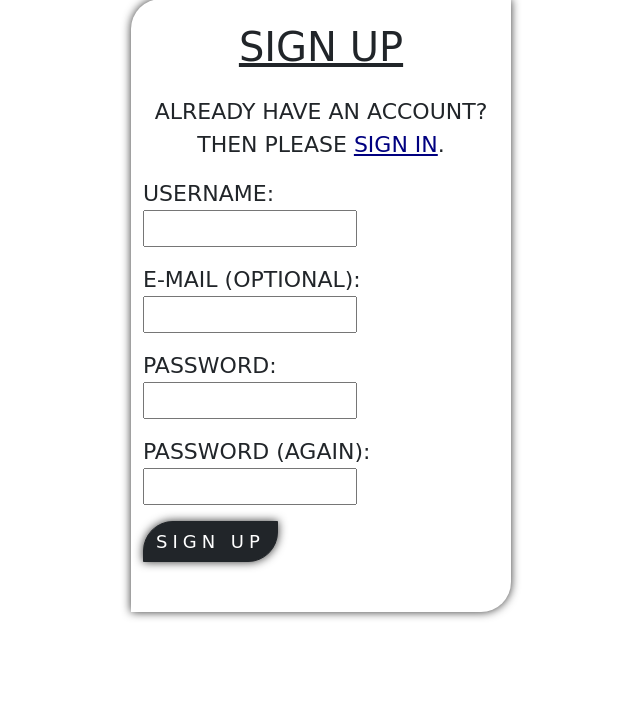
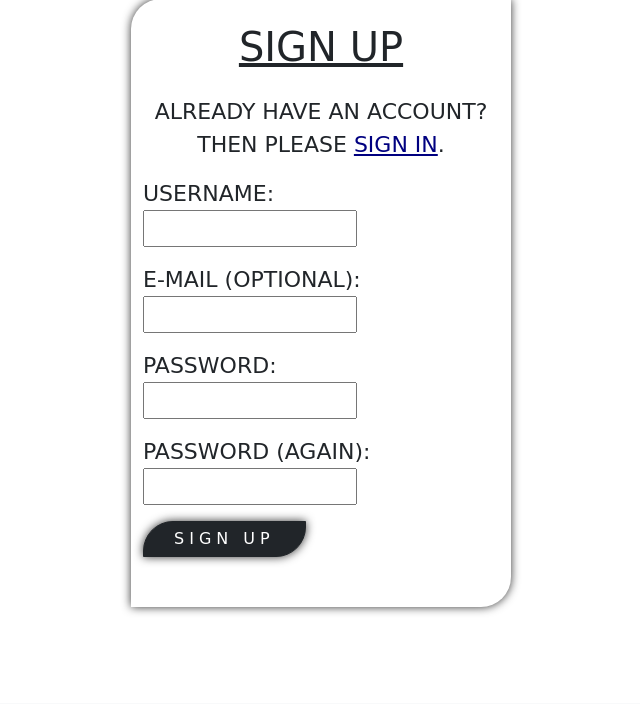
Before and after one commit to GeorgianF/Grace-P4-CI, a Django app: page /accounts/signup/ in a window 1280 px wide. Shown: the part 97-801 px from the top of the page, without its empty margins (319-959 px from the left). Run offline with Django 3.2, Linux system fonts and the light colour scheme; some libraries are stand-ins or nearby versions; some web fonts are replaced.

Commit message:
add new padding to class btn-dark

```diff
--- a/static/css/style.css
+++ b/static/css/style.css
@@ -559,7 +559,8 @@ a.btn-index:hover::before {
     letter-spacing: 5px;
     outline: none;
     margin-bottom: 50px;
-    font-size: 18px;
+    font-size: 16px;
+    padding: 5px 30px;
     /* border-radius */
     -webkit-border-radius: 20px;
     -moz-border-radius: 20px;
```
